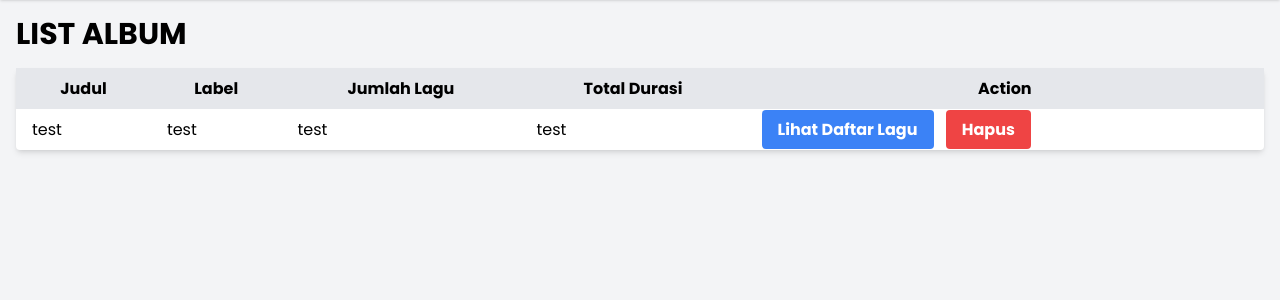
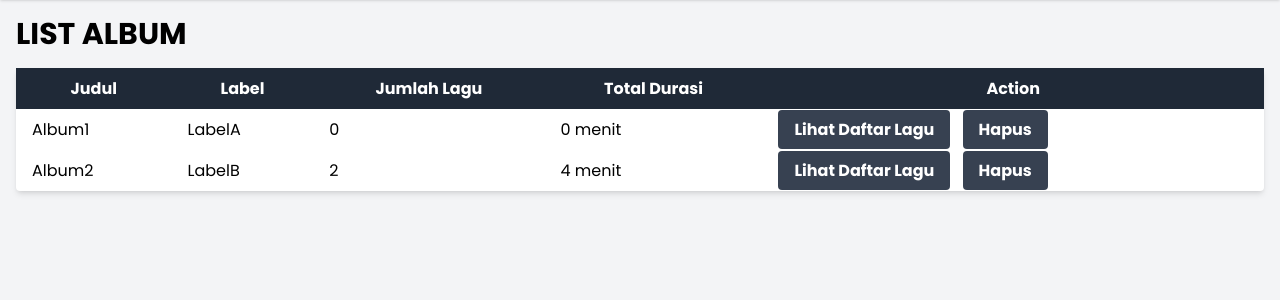
Before and after one commit to rontrying/TK-BASDAT-C17, a Django app: page /albumSong/list_album/ in a window 1280 px wide. Shown: the part 52-352 px from the top of the page. Run offline with Django 4.2, Linux system fonts and the light colour scheme; some libraries are stand-ins or nearby versions.

Commit message:
fix feature

```diff
--- a/album_and_song/templates/list_album.html
+++ b/album_and_song/templates/list_album.html
@@ -5,7 +5,7 @@
         <h1 class="text-3xl font-bold mb-4">LIST ALBUM</h1>
         <table class="w-full bg-white shadow-md rounded">
             <thead>
-                <tr class="bg-gray-200">
+                <tr class="bg-gray-800 text-white">
                     <th class="py-2 px-4">Judul</th>
                     <th class="py-2 px-4">Label</th>
                     <th class="py-2 px-4">Jumlah Lagu</th>
@@ -16,16 +16,29 @@
             <tbody>
                 <!-- Loop through each album data -->
                 <tr>
-                    <td class="py-2 px-4">test</td>
-                    <td class="py-2 px-4">test</td>
-                    <td class="py-2 px-4">test</td>
-                    <td class="py-2 px-4">test</td>
+                    <td class="py-2 px-4">Album1</td>
+                    <td class="py-2 px-4">LabelA</td>
+                    <td class="py-2 px-4">0</td>
+                    <td class="py-2 px-4">0 menit</td>
                     <td class="py-2 px-4">
-                        <a href="{% url 'album_and_song:daftar_lagu' %}" class="bg-blue-500 hover:bg-blue-700 text-white font-bold py-2 px-4 rounded focus:outline-none focus:shadow-outline mr-2">Lihat Daftar Lagu</a>
+                        <a href="{% url 'album_and_song:daftar_lagu' %}" class="bg-gray-700 hover:bg-gray-900 text-white font-bold py-2 px-4 rounded focus:outline-none focus:shadow-outline mr-2">Lihat Daftar Lagu</a>
                         {% if user.is_artist or user.is_songwriter %}
-                            <a href="{% url 'album_and_song:create_lagu' %}" class="bg-blue-500 hover:bg-blue-700 text-white font-bold py-2 px-4 rounded focus:outline-none focus:shadow-outline mr-2">Tambah Lagu</a>
+                            <a href="{% url 'album_and_song:create_lagu' %}" class="bg-gray-700 hover:bg-gray-900 text-white font-bold py-2 px-4 rounded focus:outline-none focus:shadow-outline mr-2">Tambah Lagu</a>
                         {% endif %}
-                        <a href="#" class="bg-red-500 hover:bg-red-700 text-white font-bold py-2 px-4 rounded focus:outline-none focus:shadow-outline">Hapus</a>
+                        <a href="#" class="bg-gray-700 hover:bg-gray-900 text-white font-bold py-2 px-4 rounded focus:outline-none focus:shadow-outline">Hapus</a>
+                    </td>
+                </tr>
+                <tr>
+                    <td class="py-2 px-4">Album2</td>
+                    <td class="py-2 px-4">LabelB</td>
+                    <td class="py-2 px-4">2</td>
+                    <td class="py-2 px-4">4 menit</td>
+                    <td class="py-2 px-4">
+                        <a href="{% url 'album_and_song:daftar_lagu' %}" class="bg-gray-700 hover:bg-gray-900 text-white font-bold py-2 px-4 rounded focus:outline-none focus:shadow-outline mr-2">Lihat Daftar Lagu</a>
+                        {% if user.is_artist or user.is_songwriter %}
+                            <a href="{% url 'album_and_song:create_lagu' %}" class="bg-gray-700 hover:bg-gray-900 text-white font-bold py-2 px-4 rounded focus:outline-none focus:shadow-outline mr-2">Tambah Lagu</a>
+                        {% endif %}
+                        <a href="#" class="bg-gray-700 hover:bg-gray-900 text-white font-bold py-2 px-4 rounded focus:outline-none focus:shadow-outline">Hapus</a>
                     </td>
                 </tr>
             </tbody>
--- a/album_and_song/views.py
+++ b/album_and_song/views.py
@@ -16,7 +16,8 @@ def create_album(request):
         label = request.POST.get('label')
         return redirect("album_and_song:list_album")
     context["user"] = dict(request.session)
-    return render(request, 'create_album.html', {'data': result})
+    context["data"] = result
+    return render(request, 'create_album.html', context=context)
 
 def list_album(request):
     context = {}
--- a/authentication/views.py
+++ b/authentication/views.py
@@ -68,9 +68,9 @@ def login_user(request):
                     print(dict(request.session))
                     return redirect('dashboard')
                 else:
-                    messages.info(request, 'Username atau password salah. Silahkan coba lagi')
+                    messages.info(request, 'Incorrect username or password. Please try again')
             else:
-                messages.info(request, 'Username atau password salah. Silahkan coba lagi')
+                messages.info(request, 'Incorrect username or password. Please try again')
 
     context = {}
     return render(request, 'login.html', context)
```
Also changed, not shown: album_and_song/templates/create_album.html (+4 -4 lines), album_and_song/templates/create_lagu.html (+4 -4 lines), album_and_song/templates/daftar_lagu.html (+6 -6 lines).
